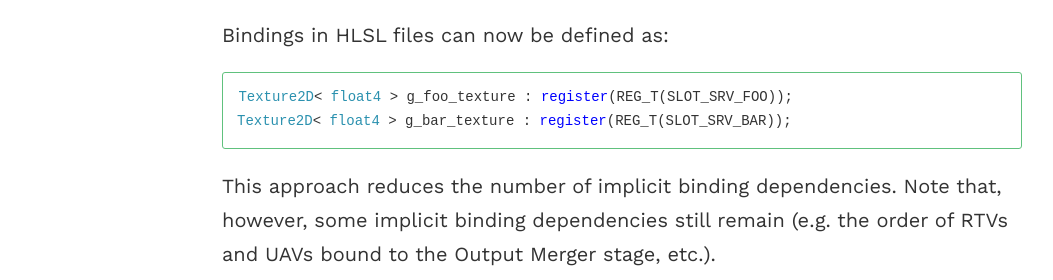
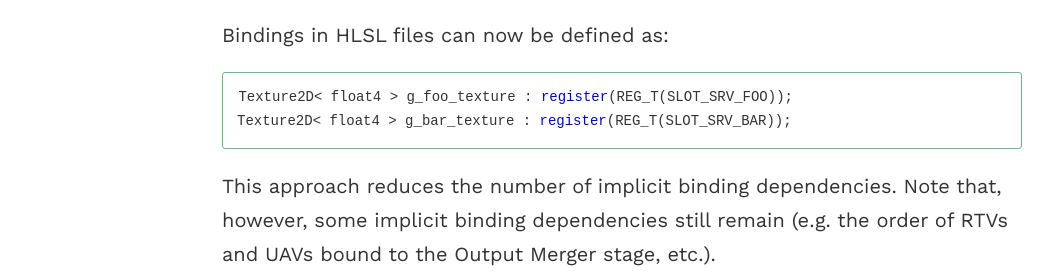
Before and after one commit to matt77hias/Blog, a Jekyll site: the page built from _posts/2017-09-07-reducing-shader-binding-dependencies.md, in a window 1280 px wide. Shown: the part 1832-2112 px from the top of the page, without its empty margins (18-1071 px from the left). Built offline with Jekyll 4.4.1, drawn with Linux system fonts in a browser that asks for light colours; comment, search, counter and statistics services are not loaded.

Commit message:
Update 2017-09-07-reducing-shader-binding-dependencies.md

````diff
--- a/_posts/2017-09-07-reducing-shader-binding-dependencies.md
+++ b/_posts/2017-09-07-reducing-shader-binding-dependencies.md
@@ -47,7 +47,7 @@ To avoid these situations, we need to centralize the bindings between HLSL files
 
 Bindings in HLSL files can now be defined as:
 
-```hlsl
+```c++
 Texture2D< float4 > g_foo_texture : register(REG_T(SLOT_SRV_FOO));
 Texture2D< float4 > g_bar_texture : register(REG_T(SLOT_SRV_BAR));
 ```
````
